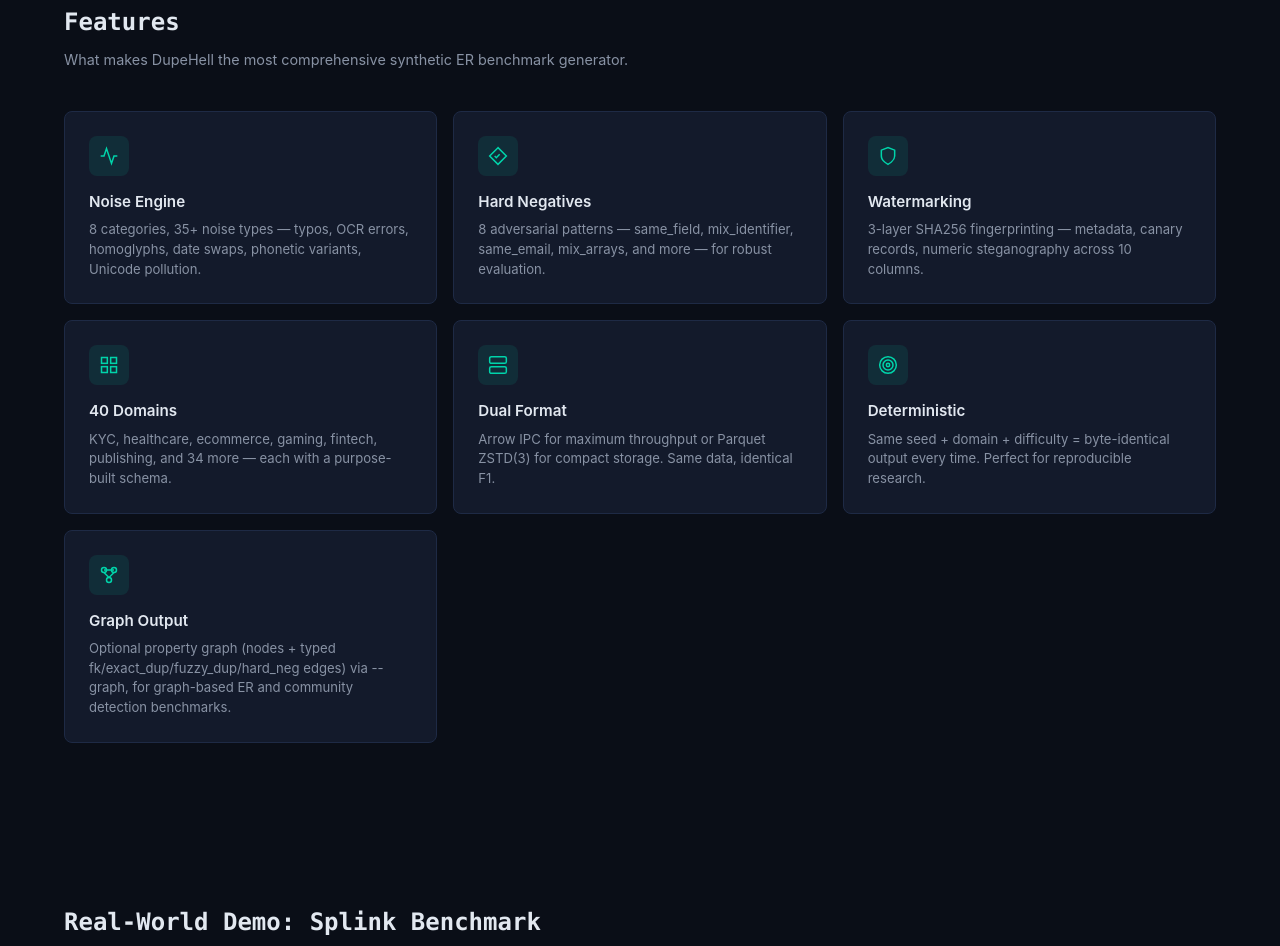
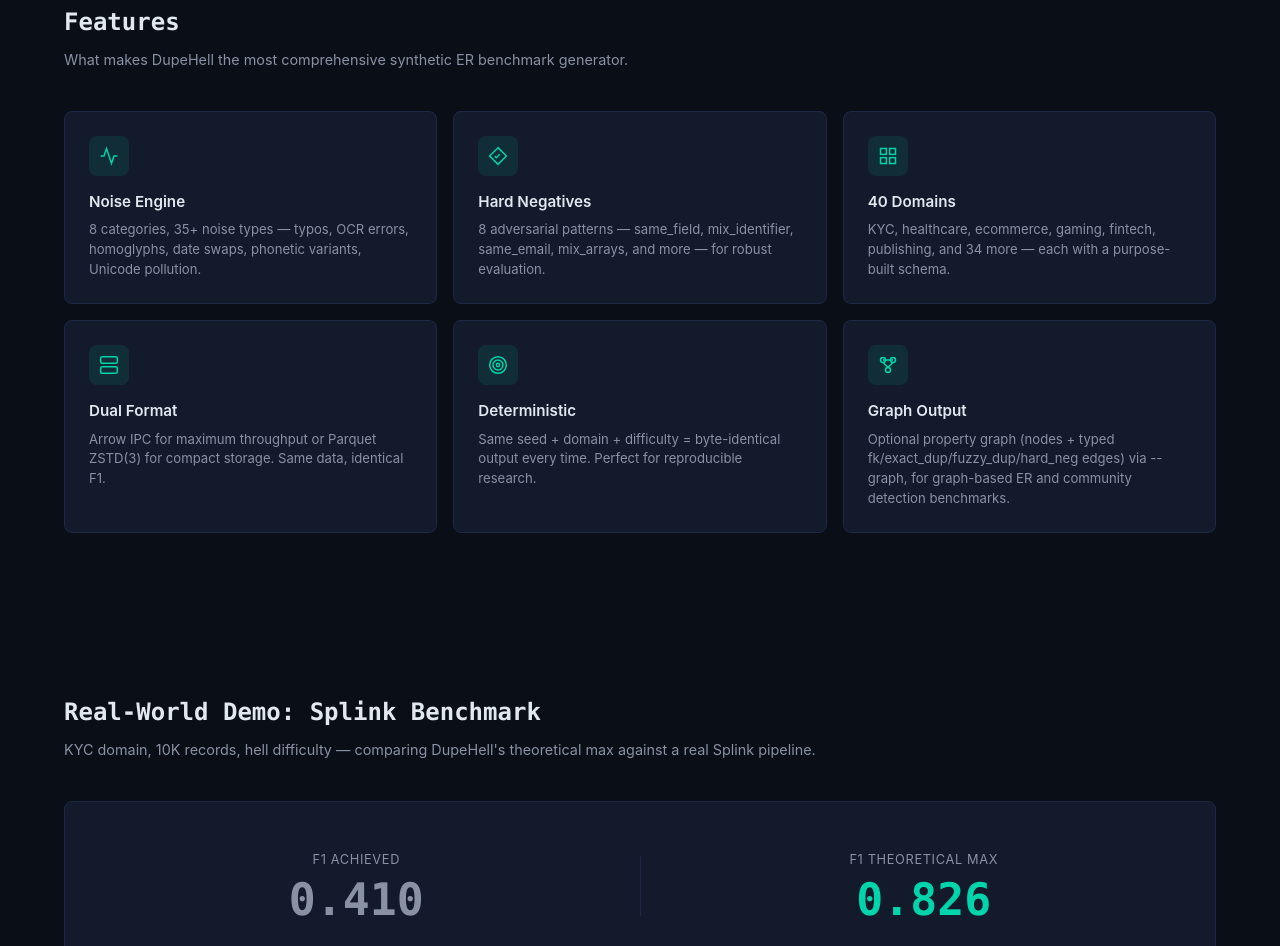
Before and after one commit to vntoinekaio/DupeHell, a plain HTML site: page index.html in a window 1280 px wide. Shown: the part 2891-3837 px from the top of the page. Drawn offline with Linux system fonts and the light colour scheme.

Commit message:
Update index.html

```diff
--- a/index.html
+++ b/index.html
@@ -383,13 +383,6 @@
       </div>
       <div class="feat-card">
         <div class="icon-wrap">
-          <svg viewBox="0 0 24 24"><path d="M12 22s8-4 8-10V5l-8-3-8 3v7c0 6 8 10 8 10z"/></svg>
-        </div>
-        <h3>Watermarking</h3>
-        <p>3-layer SHA256 fingerprinting — metadata, canary records, numeric steganography across 10 columns.</p>
-      </div>
-      <div class="feat-card">
-        <div class="icon-wrap">
           <svg viewBox="0 0 24 24"><rect x="3" y="3" width="7" height="7"/><rect x="14" y="3" width="7" height="7"/><rect x="3" y="14" width="7" height="7"/><rect x="14" y="14" width="7" height="7"/></svg>
         </div>
         <h3>40 Domains</h3>
```
